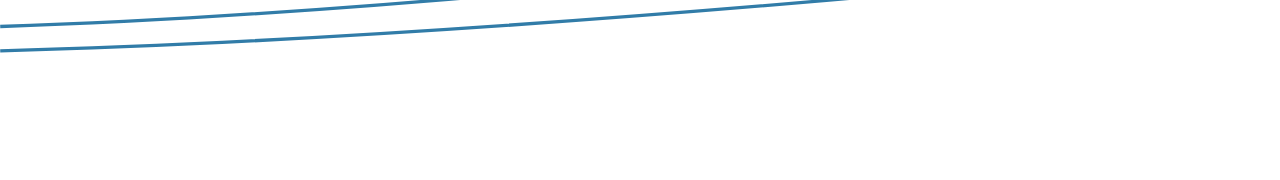
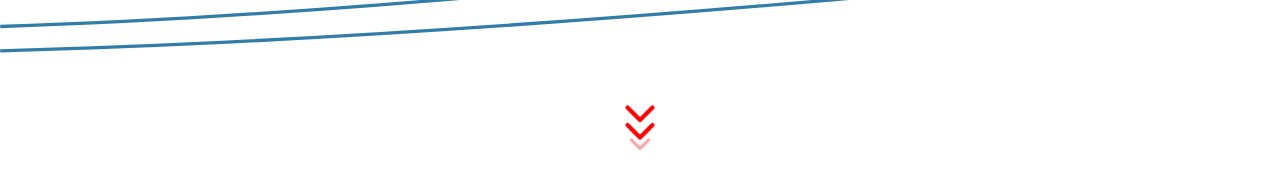
Before and after one commit to perch-sensing/website-v1, a React (Create React App) app: page / in a window 1280 px wide. Shown: the part 620-800 px from the top of the page. Built offline with nearby package versions, Linux system fonts and the light colour scheme.

Commit message:
added scroll indicator and fixed iOS styling

```diff
--- a/src/components/Chevron/Chevron.jsx
+++ /dev/null
@@ -1,3 +0,0 @@
-export default function Chevron() {
-  return <svg></svg>;
-}
--- /dev/null
+++ b/src/components/ScrollIndicator/ScrollIndicator.jsx
@@ -0,0 +1,31 @@
+import "./ScrollIndicator.scss";
+import { useEffect, useState } from "react";
+import { ChevronDown } from "react-feather";
+
+export default function ScrollIndicator({ determineVisibility }) {
+  const [hidden, setHidden] = useState(false);
+
+  useEffect(() => {
+    function onScroll() {
+      const shouldShow = determineVisibility(
+        document.documentElement.scrollTop
+      );
+      setHidden(!shouldShow);
+    }
+    window.addEventListener("scroll", onScroll, { passive: true });
+    return () =>
+      window.removeEventListener("scroll", onScroll, { passive: true });
+  }, []);
+
+  return (
+    <div className="ScrollIndicator">
+      <div className="time-veil">
+        <div className={"scroll-veil" + (hidden ? " hidden" : "")}>
+          <ChevronDown size={50} />
+          <ChevronDown size={50} />
+          <ChevronDown size={50} />
+        </div>
+      </div>
+    </div>
+  );
+}
--- /dev/null
+++ b/src/components/ScrollIndicator/ScrollIndicator.scss
@@ -0,0 +1,64 @@
+.ScrollIndicator {
+  position: fixed;
+  bottom: 50px;
+  left: 50%;
+  transform: translateX(-50%);
+  width: 50px;
+  height: 60px;
+  pointer-events: none;
+
+  .scroll-veil {
+    transition: opacity 0.5s;
+  }
+
+  .hidden {
+    opacity: 0;
+  }
+
+  .time-veil {
+    opacity: 0;
+    animation: fade-in 0.7s ease-out 3s forwards;
+  }
+
+  svg {
+    color: red;
+    display: block;
+    animation: move 3s ease-out infinite;
+    position: absolute;
+
+    &:first-child {
+      animation: move 3s ease-out infinite 1s;
+    }
+
+    &:nth-child(3) {
+      animation: move 3s ease-out infinite 2s;
+    }
+  }
+
+  @keyframes move {
+    25% {
+      opacity: 1;
+    }
+    33% {
+      opacity: 1;
+      transform: translateY(30px);
+    }
+    67% {
+      opacity: 1;
+      transform: translateY(40px);
+    }
+    100% {
+      opacity: 0;
+      transform: translateY(55px) scale3d(0.5, 0.5, 0.5);
+    }
+  }
+
+  @keyframes fade-in {
+    from {
+      opacity: 0;
+    }
+    to {
+      opacity: 1;
+    }
+  }
+}
--- a/src/main.scss
+++ b/src/main.scss
@@ -21,6 +21,10 @@ section {
   width: 100%;
   padding: 100px;
   min-height: 100vh;
+
+  &:nth-child(even) {
+    background: rgb(250, 250, 250);
+  }
 
   &:nth-child(1) {
     padding-top: 135px;
@@ -101,12 +105,15 @@ input[type="submit"] {
   font-size: 18px;
   line-height: 22px;
   color: white;
-  background-color: theme.color(flame);
+  background: theme.color(flame);
   border: none;
   border-radius: 25px;
   padding: 15px 55px;
   cursor: pointer;
   transition: transform 0.1s, opacity 0.1s;
+  -webkit-appearance: none;
+  -moz-appearance: none;
+  appearance: none;
 
   &.wrapper {
     background-color: transparent;
--- a/src/pages/AboutUs/AboutUsPage.jsx
+++ b/src/pages/AboutUs/AboutUsPage.jsx
@@ -2,12 +2,14 @@ import "./AboutUsPage.scss";
 import TeamStory from "./sections/TeamStory/TeamStory";
 import Team from "./sections/Team/Team";
 import Partner from "../../components/Partner/Partner";
+import ScrollIndicator from "../../components/ScrollIndicator/ScrollIndicator";
 export default function AboutUsPage() {
   return (
     <article className="AboutUs">
       <TeamStory />
       <Team />
       <Partner />
+      <ScrollIndicator determineVisibility={(position) => position < 50} />
     </article>
   );
 }
--- a/src/pages/Contact/ContactPage.scss
+++ b/src/pages/Contact/ContactPage.scss
@@ -28,7 +28,6 @@
     .contact-info {
       align-self: flex-start;
       justify-self: flex-end;
-      max-width: 460px;
       @include theme.viewport(medium) {
         justify-self: flex-start;
       }
@@ -140,6 +139,7 @@
     }
     input[type="submit"] {
       margin-top: 20px;
+      background-color: theme.color(flame);
     }
   }
 }
--- a/src/pages/Lander/LanderPage.jsx
+++ b/src/pages/Lander/LanderPage.jsx
@@ -5,6 +5,7 @@ import Overview from "./sections/Overview/Overview";
 import HowItWorks from "./sections/HowItWorks/HowItWorks";
 import Advantages from "./sections/Advantages/Advantages";
 import Partner from "../../components/Partner/Partner";
+import ScrollIndicator from "../../components/ScrollIndicator/ScrollIndicator";
 
 export default function LanderPage() {
   return (
@@ -13,8 +14,8 @@ export default function LanderPage() {
       <Overview />
       <HowItWorks />
       <Advantages />
-      {/* <Team /> */}
       <Partner />
+      <ScrollIndicator determineVisibility={(position) => position < 50} />
     </article>
   );
 }
```
